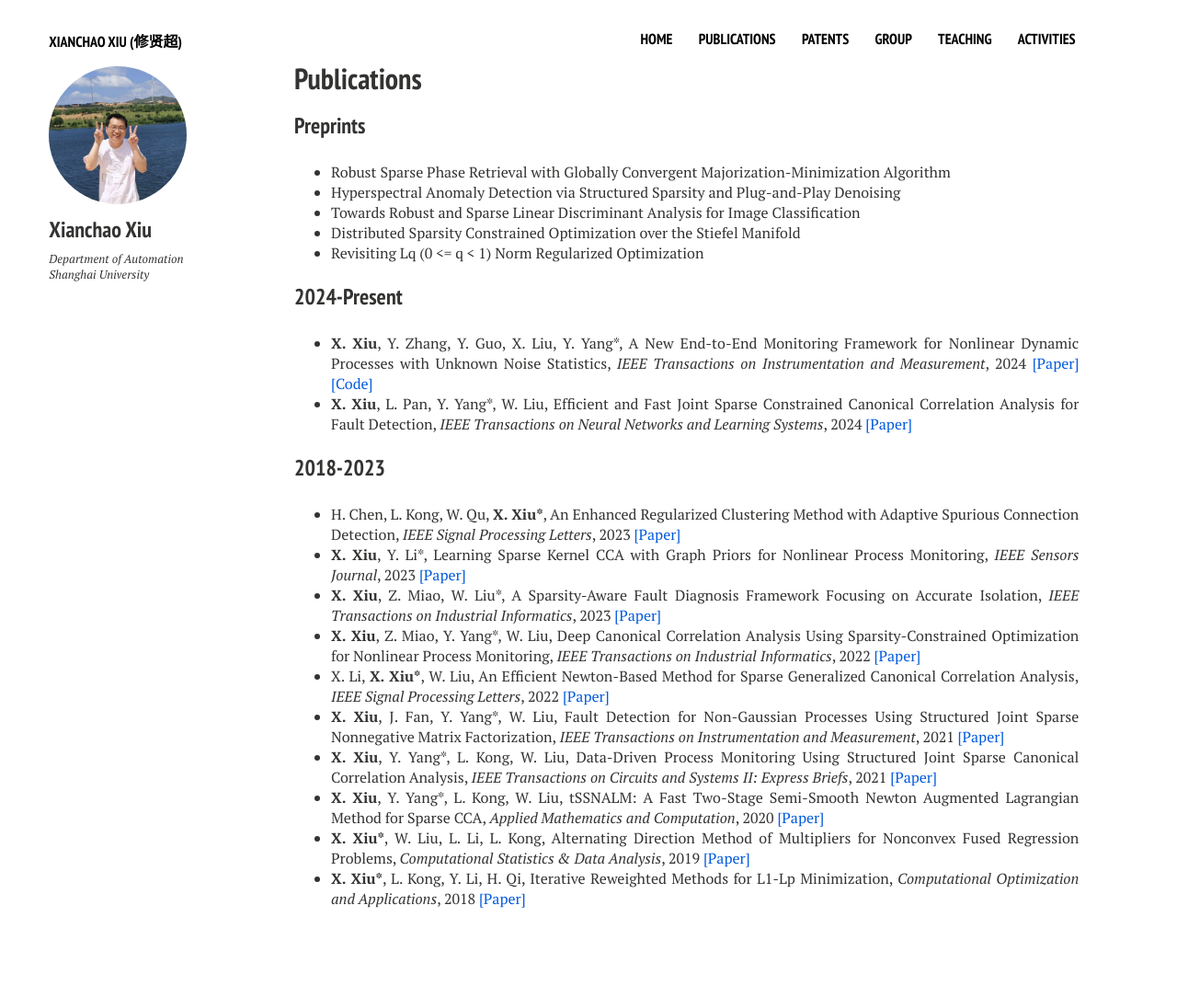
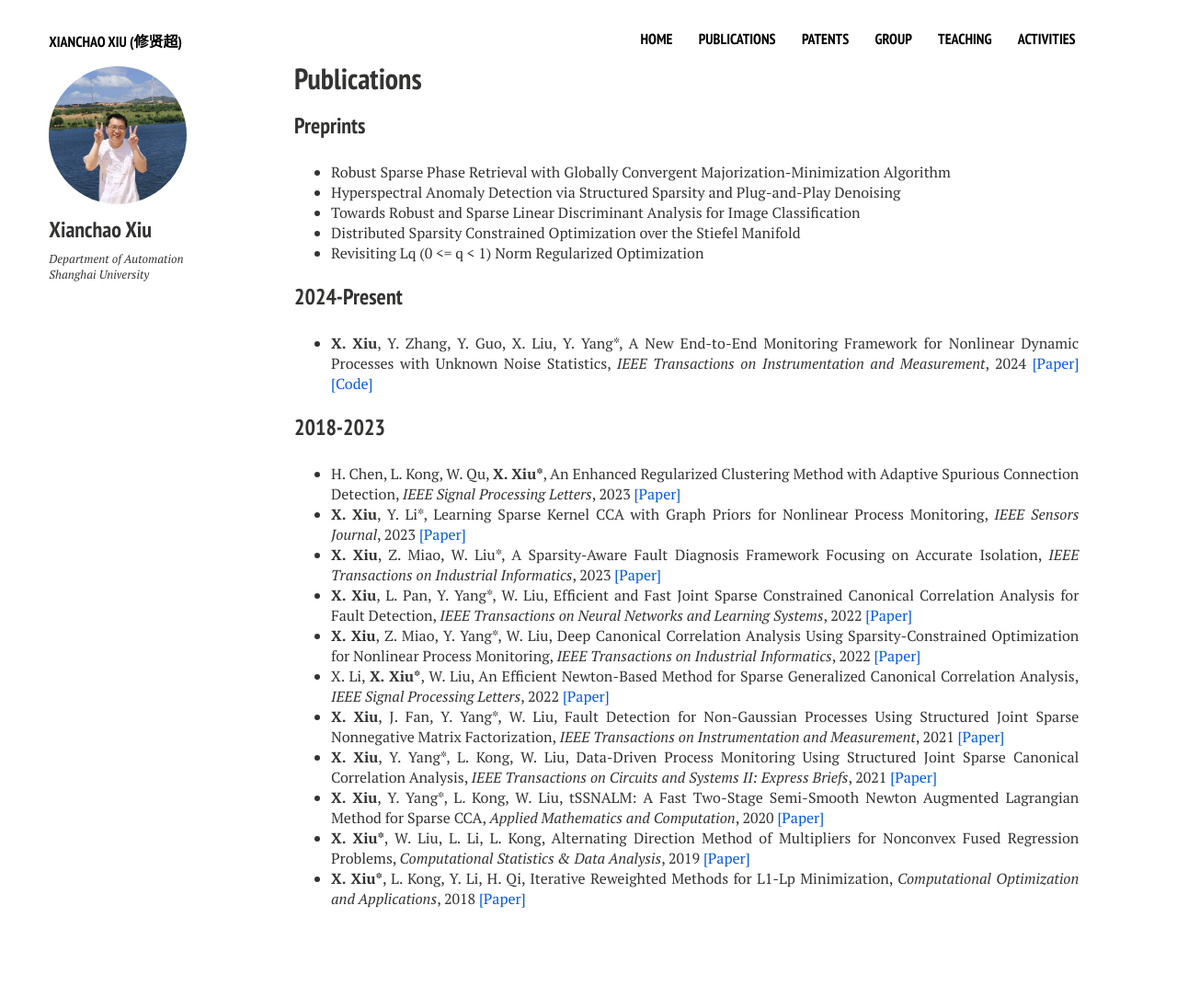
Before and after one commit to xianchaoxiu/xianchaoxiu.github.io, a Jekyll site: the page built from publications/index.md, in a window 1280 px wide. Shown: the whole page at 92% size. Built offline with Jekyll 4.4.1, drawn with Linux system fonts in a browser that asks for light colours; nearby versions of some CDN libraries.

Commit message:
Update index.md

```diff
--- a/publications/index.md
+++ b/publications/index.md
@@ -16,12 +16,12 @@ share: false
 
 ### 2024-Present
 * <b>X. Xiu</b>, Y. Zhang, Y. Guo, X. Liu, Y. Yang*, A New End-to-End Monitoring Framework for Nonlinear Dynamic Processes with Unknown Noise Statistics, <i>IEEE Transactions on Instrumentation and Measurement</i>, 2024 <a href="https://ieeexplore.ieee.org/document/10464356" class="textlink" target="_blank">[Paper]</a> <a href="https://github.com/xianchaoxiu/IEEE_TIM_DRNN" class="textlink" target="_blank">[Code]</a> <br>
-* <b>X. Xiu</b>, L. Pan, Y. Yang*, W. Liu, Efficient and Fast Joint Sparse Constrained Canonical Correlation Analysis for Fault Detection, <i>IEEE Transactions on Neural Networks and Learning Systems</i>, 2024 <a href="https://ieeexplore.ieee.org/document/9887978" class="textlink" target="_blank">[Paper]</a> <br>
 
 ### 2018-2023
 * H. Chen, L. Kong, W. Qu, <b>X. Xiu*</b>, An Enhanced Regularized Clustering Method with Adaptive Spurious Connection Detection, <i>IEEE Signal Processing Letters</i>, 2023 <a href="https://ieeexplore.ieee.org/document/10252040" class="textlink" target="_blank">[Paper]</a> <br>
 * <b>X. Xiu</b>, Y. Li*, Learning Sparse Kernel CCA with Graph Priors for Nonlinear Process Monitoring, <i>IEEE Sensors Journal</i>, 2023 <a href="https://ieeexplore.ieee.org/document/10050438" class="textlink" target="_blank">[Paper]</a> <br>
 * <b>X. Xiu</b>, Z. Miao, W. Liu*, A Sparsity-Aware Fault Diagnosis Framework Focusing on Accurate Isolation, <i>IEEE Transactions on Industrial Informatics</i>, 2023 <a href="https://ieeexplore.ieee.org/document/9788040" class="textlink" target="_blank">[Paper]</a> <br>
+* <b>X. Xiu</b>, L. Pan, Y. Yang*, W. Liu, Efficient and Fast Joint Sparse Constrained Canonical Correlation Analysis for Fault Detection, <i>IEEE Transactions on Neural Networks and Learning Systems</i>, 2022 <a href="https://ieeexplore.ieee.org/document/9887978" class="textlink" target="_blank">[Paper]</a> <br>
 * <b>X. Xiu</b>, Z. Miao, Y. Yang*, W. Liu, Deep Canonical Correlation Analysis Using Sparsity-Constrained Optimization for Nonlinear Process Monitoring, <i>IEEE Transactions on Industrial Informatics</i>, 2022 <a href="https://ieeexplore.ieee.org/document/9583864" class="textlink" target="_blank">[Paper]</a> <br>
 * X. Li, <b>X. Xiu*</b>, W. Liu, An Efficient Newton-Based Method for Sparse Generalized Canonical Correlation Analysis, <i>IEEE Signal Processing Letters</i>, 2022 <a href="https://ieeexplore.ieee.org/document/9619966" class="textlink" target="_blank">[Paper]</a> <br>
 * <b>X. Xiu</b>, J. Fan, Y. Yang*, W. Liu, Fault Detection for Non-Gaussian Processes Using Structured Joint Sparse Nonnegative Matrix Factorization, <i>IEEE Transactions on Instrumentation and Measurement</i>, 2021 <a href="https://ieeexplore.ieee.org/document/9381237" class="textlink" target="_blank">[Paper]</a> <br>
```
